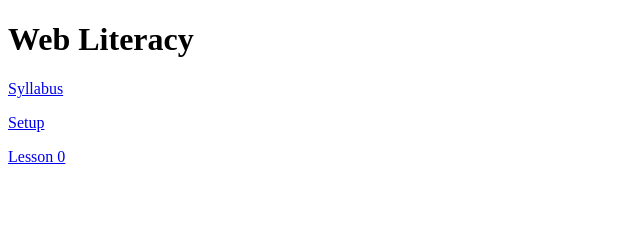
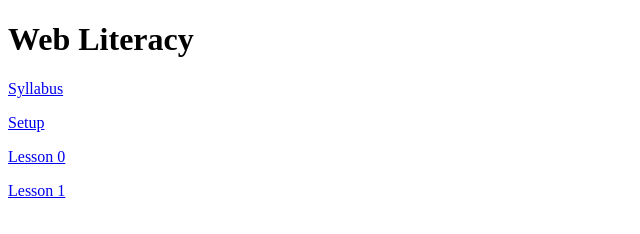
Before and after one commit to upright-netizen/Gilt-Tech-Academy, a plain HTML site: page web-literacy/index.html in a window 1280 px wide. Shown: the full height of the page, 0-640 px from the left. Drawn offline with Linux system fonts and the light colour scheme.

Commit message:
adding link to lesson 1

```diff
--- a/web-literacy/index.html
+++ b/web-literacy/index.html
@@ -20,5 +20,9 @@
     <p>
       <a href="lesson-0">Lesson 0</a>
     </p>
+
+		<p>
+			<a href="lesson-1">Lesson 1</a>
+		</p>
 	</body>
 <html>
```
